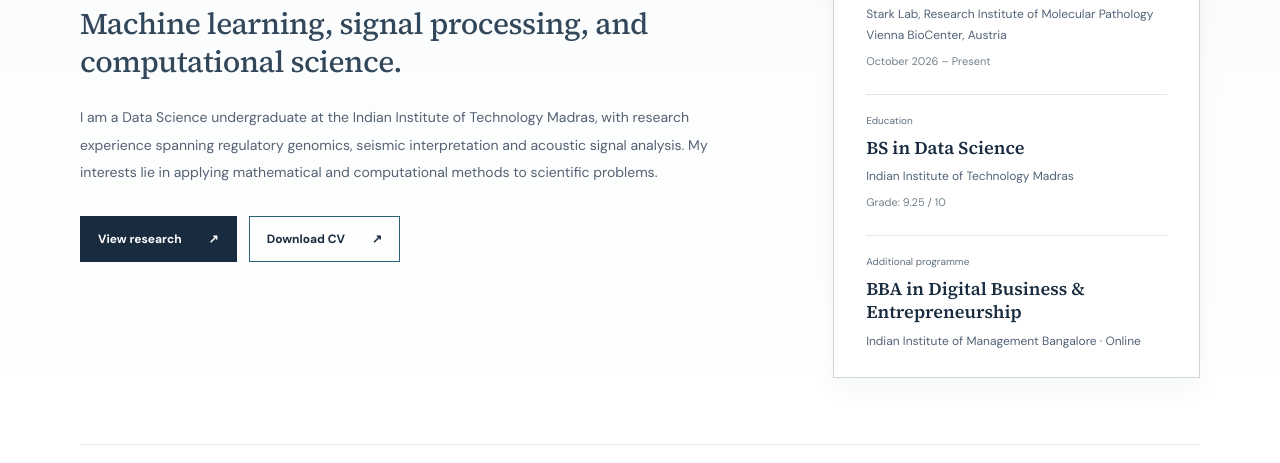
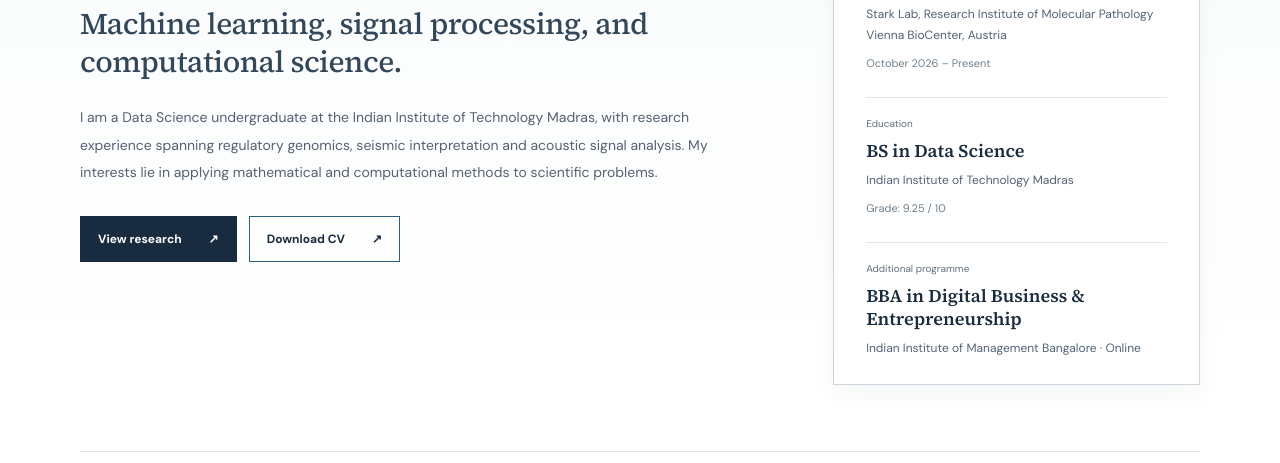
Before and after one commit to oreoshake03/Resume_Website_IIMB, a plain HTML site: page index.html in a window 1280 px wide. Shown: the part 316-779 px from the top of the page. Drawn offline with Linux system fonts and the light colour scheme.

Commit message:
Update styles.css

```diff
--- a/assets/styles.css
+++ b/assets/styles.css
@@ -9,7 +9,7 @@
 }
 *,*::before,*::after{box-sizing:border-box}
 html{scroll-behavior:smooth;scroll-padding-top:98px}
-body{margin:0;background:var(--paper);color:var(--ink);font:400 14px/1.75 var(--sans);-webkit-font-smoothing:antialiased}
+body{margin:0;background:var(--paper);color:var(--ink);font:400 16px/1.75 var(--sans);-webkit-font-smoothing:antialiased}
 a{color:inherit;text-decoration:none}
 a:focus-visible,button:focus-visible{outline:3px solid #4c91ab;outline-offset:4px}
 button{font:inherit}
```
